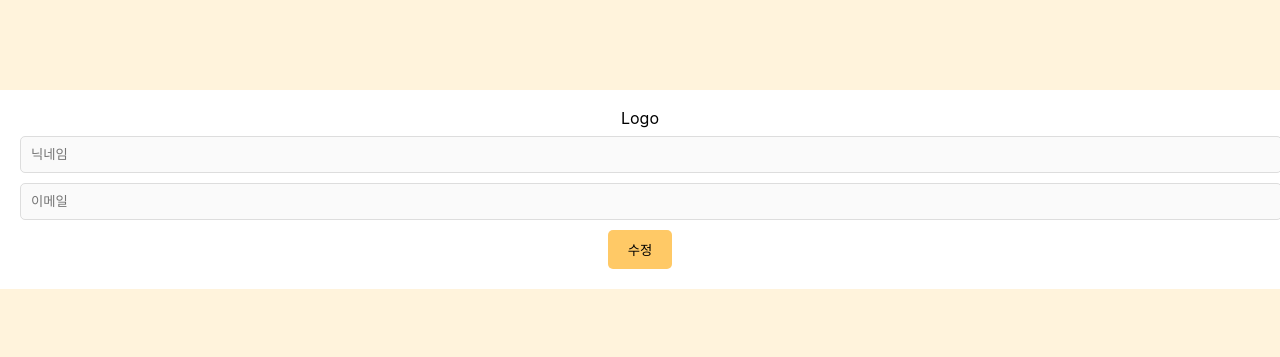
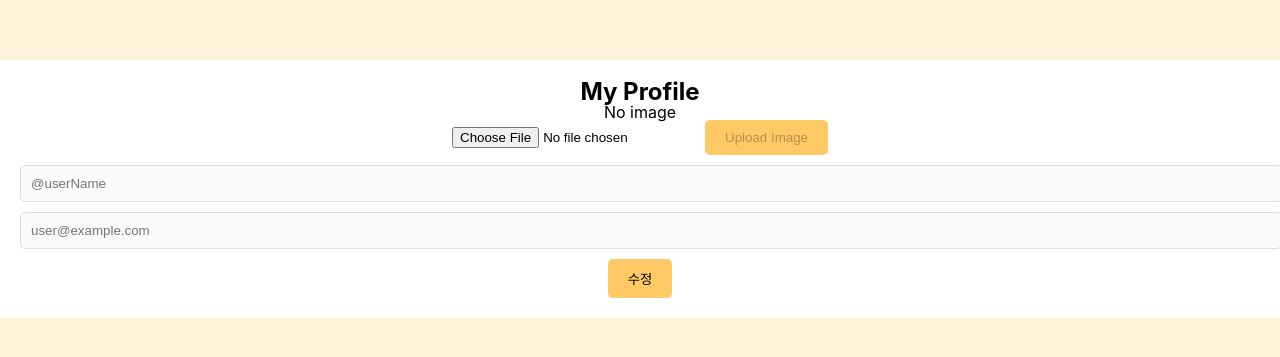
Before and after one commit to LeeJY97/ShineUs, a React (Vite) app: page /mypage in a window 1280 px wide. Shown: the part 211-568 px from the top of the page. Built offline with nearby package versions, Linux system fonts and the light colour scheme; no server answers.

Commit message:
update: 마이페이지 내 이미지 업로드 UI추가 및 비밀번호 입력란 삭제

```diff
--- a/src/pages/MyPage.jsx
+++ b/src/pages/MyPage.jsx
@@ -1,5 +1,6 @@
-import { useState } from "react";
+import { useEffect, useState } from "react";
 import styled from "styled-components";
+import supabase from "../supabaseClient";
 
 const StyledMyPageContentContainer = styled.div`
   flex: 1;
@@ -17,33 +18,97 @@ const Input = styled.input`
 `;
 
 const MyPage = () => {
-  const [isEditing, setIsEditing] = useState(false);
+  const [name, setName] = useState("");
   const [email, setEmail] = useState("");
-  const [name, setName] = useState("");
   const [password, setPassword] = useState("");
   const [confirmPassword, setConfirmPassword] = useState("");
+  const [isEditing, setIsEditing] = useState(false);
+  const [avatarUrl, setAvartarUrl] = useState(null);
+  const [uploading, setUploading] = useState(false); // 이미지 업로드 중인지 여부를 저장
+  const [selectedFile, setSelectedFile] = useState(null); // 사용자가 선택한 파일 저장
 
-  // const users = [
-  //   {
-  //     id: 0,
-  //     name: "김르탄",
-  //     email: "testEmail1@example.com",
-  //     avatar: "../assets/images/avatar1.jpg",
-  //     password: ""
-  //   },
-  //   {
-  //     id: 1,
-  //     name: "홍길동",
-  //     email: "testEmail2@example.com",
-  //     avatar: "../assets/images/avatar2.jpg",
-  //     password: ""
-  //   }
-  // ];
+  // 컴포넌트가 처음 렌더링될 때, downloadImage 함수가 호출되도록 설정
+  useEffect(() => {
+    downloadImage();
+  }, []); // 빈 배열[]을 의존성으로 전달하여 컴포넌트의 초기 렌더링 때만 호출
 
+  // Supabase에서 사용자의 프로필 이미지를 다운로드
+  const downloadImage = async () => {
+    try {
+      const {
+        data: { user },
+        error
+      } = await supabase.auth.getUser(); // 현재 로그인된 사용자 정보 가져옴
+
+      if (error) {
+        console.error("사용자 정보를 가져오는 중 오류 발생:", error.message);
+        return;
+      }
+
+      const { data, error: downloadError } = await supabase.storage.from("avatars").download(user.id); // Supabase에서 사용자 ID에 해당하는 이미지를 다운로드
+
+      if (downloadError) {
+        console.log("이미지를 다운로드하는 중 오류 발생:", downloadError.message);
+      } else {
+        const url = URL.createObjectURL(data); // 데이터를 URL로 변환하여 avatarUrl 상태를 업데이트
+        setAvatarUrl(url);
+      }
+    } catch (error) {
+      console.error("이미지를 다운로드하는 중 오류 발생:", error.message);
+    }
+  };
+
+  // 선택한 파일을 setSelectedFile
+  const handleFileChange = (event) => {
+    setSelectedFile(event.target.files[0]);
+  };
+
+  const uploadAvatar = async () => {
+    // 파일이 선택되지 않았으면 경고
+    if (!selectedFile) {
+      alert("업로드할 이미지를 선택해주세요.");
+      return;
+    }
+
+    try {
+      setUploading(true);
+
+      const {
+        data: { user },
+        error
+      } = await supabase.auth.getUser(); // 현재 로그인된 사용자 정보를 가져옴
+      if (error) {
+        console.error("사용자 정보를 가져오는 중 오류 발생:", error.message);
+        return;
+      }
+
+      const fileExt = selectedFile.name.split(".").pop();
+      const fileName = `${user.id}.${fileExt}`;
+      const filePath = `${fileName}`;
+
+      // 이미지 Supabase에 업로드
+      let { error: uploadError } = await supabase.storage.from("avatars").upload(filePath, selectedFile);
+
+      if (uploadError) {
+        throw uploadError;
+      }
+
+      // 업로드한 이미지의 URL을 다시 가져와서 표시
+      downloadImage();
+    } catch (error) {
+      alert("Error uploading avatar:", error.message);
+    } finally {
+      setUploading(false);
+      setSelectedFile(null); // 파일 선택 초기화
+    }
+  };
+
+  // 사용자가 프로필 정보를 수정할 수 있게 함
   const handleEditClick = () => {
     setIsEditing(true);
   };
 
+  // 수정한 프로필 정보를 저장할 수 있게 함
   const handleSaveClick = () => {
     setIsEditing(false);
     // 저장 로직 추가 해야함
@@ -51,29 +116,40 @@ const MyPage = () => {
 
   return (
     <>
-      <div className="profile-card">{/* 프로필이 보여지는 영역 */}</div>
       <div>{/* nav 보여지는 영역: Home, 마이페이지, 로그아웃 */}</div>
+
       <StyledMyPageContentContainer>
-        <h1>Logo</h1>
+        <h2>My Profile</h2>
+
+        {/* 프로필 이미지가 보여지는 영역 */}
+        {avatarUrl ? <img src={avatarUrl} alt="Avatar" width={150} height={150} /> : <div>No image</div>}
+        <div>
+          <input type="file" accept="image/*" onChange={handleFileChange} disabled={uploading} />
+          <button onClick={uploadAvatar} disabled={uploading || !selectedFile}>
+            {uploading ? "Uploading..." : "Upload Image"}
+          </button>
+        </div>
+
+        {/* 닉네임과 이메일이 보여지는 영역 */}
         <Input
           type="text"
           value={name}
           disabled={!isEditing}
           onChange={(e) => setName(e.target.value)}
-          placeholder="닉네임" // 기본적으로 닉네임 보여지게 하지만 변경은 가능
+          placeholder="@userName" // 기본적으로 닉네임 보여지게 하지만 변경은 가능
         />
         <Input
           type="email"
           value={email}
-          disabled={!isEditing}
+          disabled={true} // 이메일 주소는 수정 불가
           onChange={(e) => setEmail(e.target.value)}
-          placeholder="이메일" // 변경하면 안됨
+          placeholder="user@example.com"
         />
 
         {/* 비밀번호 변경할 때 원래 비밀번호 입력, 바꿀 비밀번호와 비밀번호 확인이 필요한데... 이름만 바꿀 */}
         {isEditing ? (
           <>
-            <Input
+            {/* <Input
               type="password"
               value={password}
               onChange={(e) => setPassword(e.target.value)}
@@ -84,7 +160,7 @@ const MyPage = () => {
               value={confirmPassword}
               onChange={(e) => setConfirmPassword(e.target.value)}
               placeholder="비밀번호 확인"
-            />
+            /> */}
             <button onClick={handleSaveClick}>저장</button>
           </>
         ) : (
```
Also changed, not shown: src/supabaseClient.js (line endings or trailing spaces).
